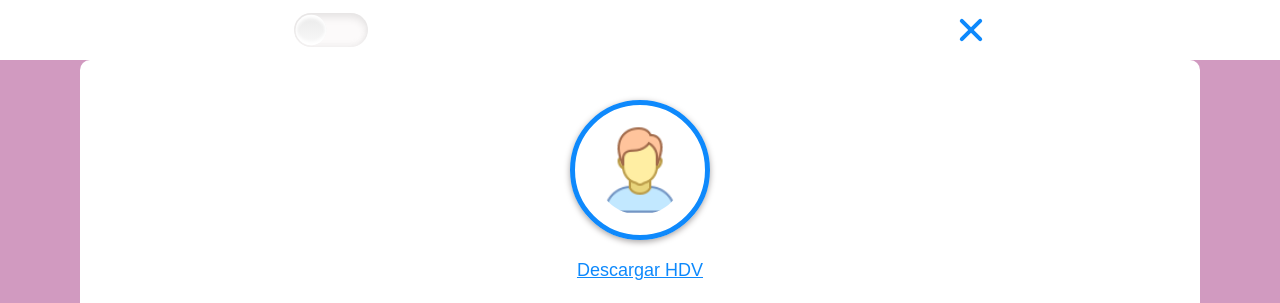
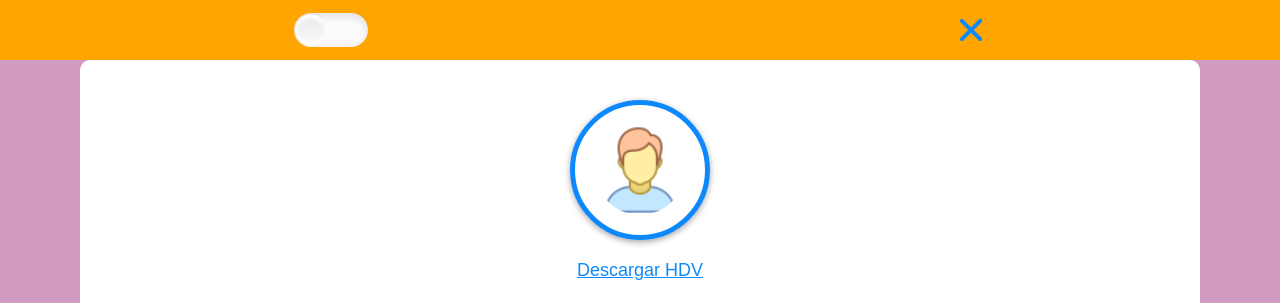
Before and after one commit to JeffersonSalazar/JeffersonSalazar.github.io, a plain HTML site: page index.html in a window 1280 px wide. Shown: the top 303 px of the page. Drawn offline with nearby package versions, Linux system fonts and the light colour scheme; some packages are replaced by stand-ins of ours; a script that the page names is missing; a web font is replaced by a local one.

Commit message:
sdfsdfsdf

```diff
--- a/src/sass/layout/_header.scss
+++ b/src/sass/layout/_header.scss
@@ -9,6 +9,7 @@
     height: 60px;
     align-items: center;
     transition: height .5s ease-in-out;
+    background: orange;
 
     @media (max-width: 900px) { // dispositivos 999px <= <= <=
         position: fixed;
```
Also changed, not shown: src/sass/main.css, 1 other file.
